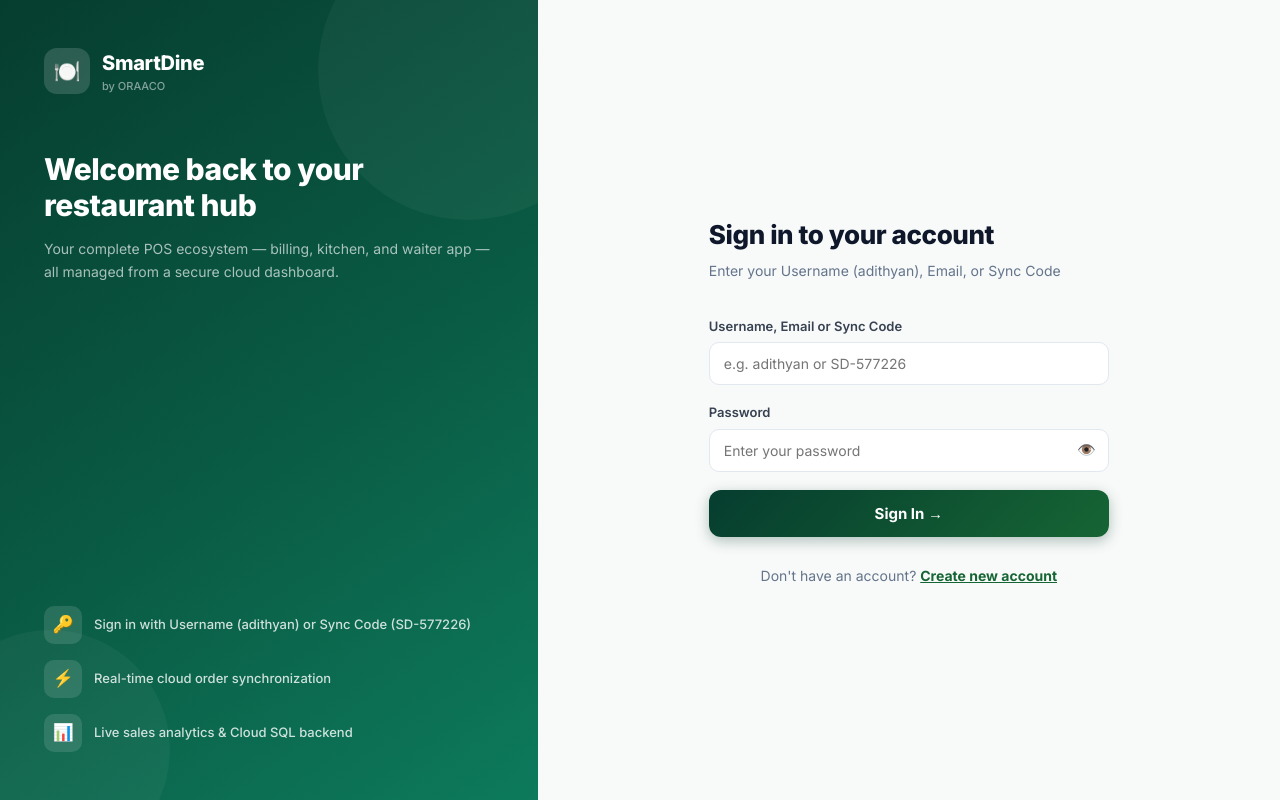
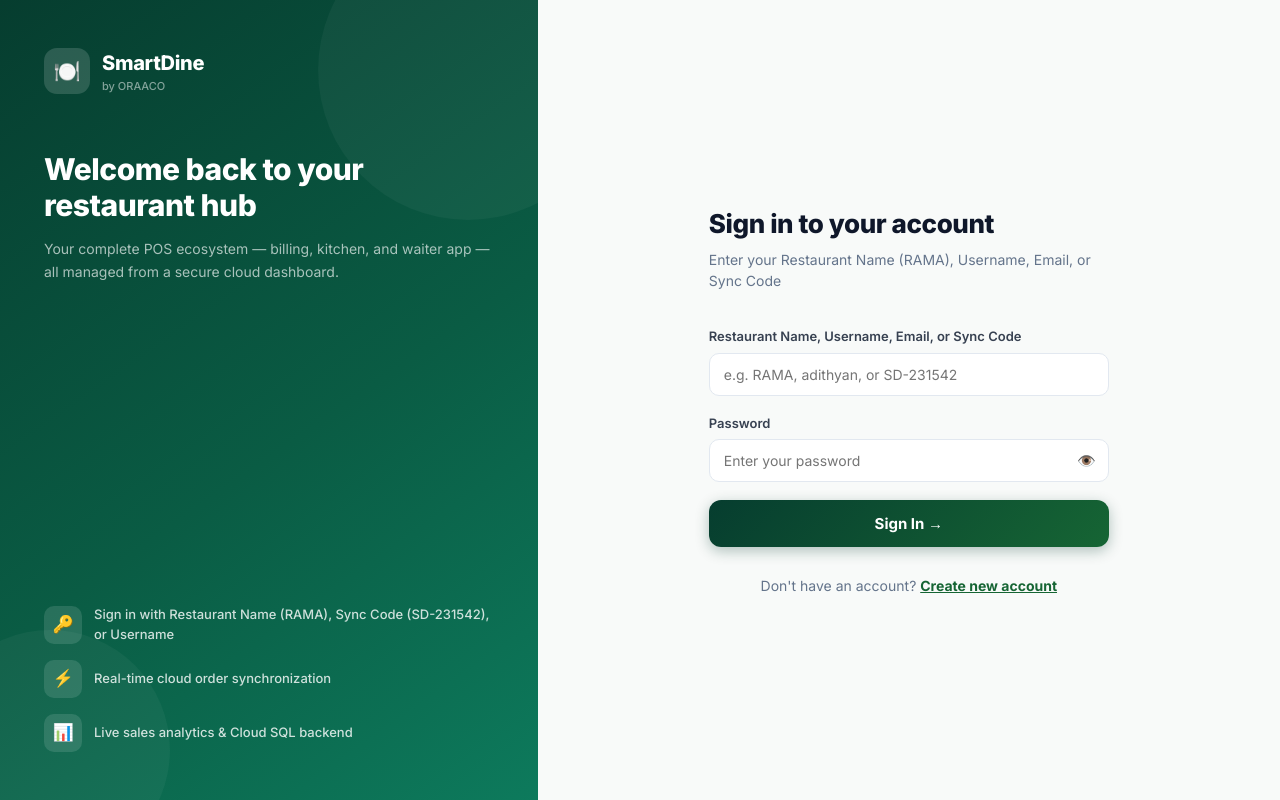
Before and after one commit to Adithyan1644/Smartdine-admin, a React (Vite) app: page / in a window 1280 px wide. Built offline with nearby package versions, Linux system fonts and the light colour scheme; no server answers.

Commit message:
fix(ui): emphasize Restaurant Name login support in LoginScreen

```diff
--- a/src/components/auth/LoginScreen.jsx
+++ b/src/components/auth/LoginScreen.jsx
@@ -186,7 +186,7 @@ export default function LoginScreen({ onLogin, onLoginSuccess, onGoSignup }) {
 
         <div style={{ display: 'flex', flexDirection: 'column', gap: 16 }}>
           {[
-            { icon: '🔑', text: 'Sign in with Username (adithyan) or Sync Code (SD-577226)' },
+            { icon: '🔑', text: 'Sign in with Restaurant Name (RAMA), Sync Code (SD-231542), or Username' },
             { icon: '⚡', text: 'Real-time cloud order synchronization' },
             { icon: '📊', text: 'Live sales analytics & Cloud SQL backend' },
           ].map((f, i) => (
@@ -203,15 +203,15 @@ export default function LoginScreen({ onLogin, onLoginSuccess, onGoSignup }) {
         <div style={{ width: '100%', maxWidth: 400 }}>
           <div style={{ marginBottom: 36 }}>
             <h2 style={{ fontSize: 26, fontWeight: 800, color: '#0f172a', marginBottom: 6, letterSpacing: '-0.4px' }}>Sign in to your account</h2>
-            <p style={{ color: '#64748b', fontSize: 14 }}>Enter your Username (adithyan), Email, or Sync Code</p>
+            <p style={{ color: '#64748b', fontSize: 14 }}>Enter your Restaurant Name (RAMA), Username, Email, or Sync Code</p>
           </div>
 
           <form onSubmit={handleSubmit} style={{ display: 'flex', flexDirection: 'column', gap: 18 }}>
             <div>
-              <label style={{ display: 'block', fontSize: 13, fontWeight: 600, color: '#374151', marginBottom: 6 }}>Username, Email or Sync Code</label>
+              <label style={{ display: 'block', fontSize: 13, fontWeight: 600, color: '#374151', marginBottom: 6 }}>Restaurant Name, Username, Email, or Sync Code</label>
               <input
                 type="text" value={credential} onChange={e => setCredential(e.target.value)}
-                placeholder="e.g. adithyan or SD-577226" style={inp}
+                placeholder="e.g. RAMA, adithyan, or SD-231542" style={inp}
                 onFocus={e => e.target.style.borderColor = '#166534'} onBlur={e => e.target.style.borderColor = '#e2e8f0'}
               />
             </div>
```
